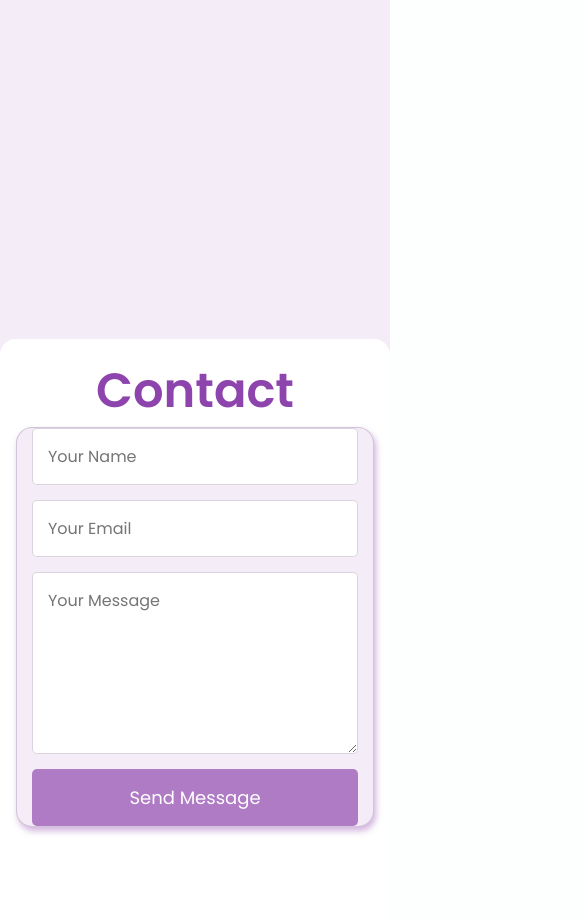
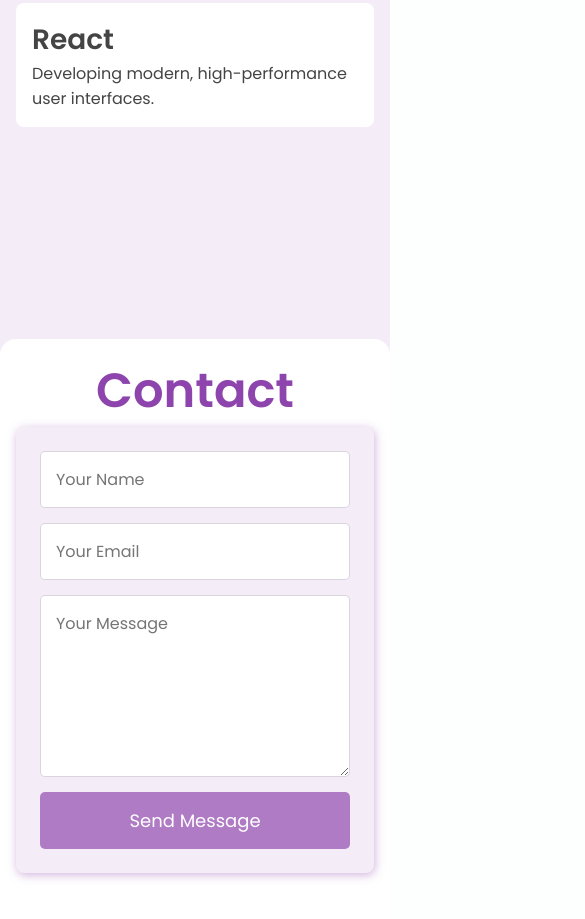
Before and after one commit to hussain-ahmed2/portfolio-hussain, a plain HTML site: page index.html in a window 390 px wide. Shown: the part 2193-3112 px from the top of the page, 585 px wide, since content can reach past the window. Drawn offline with Linux system fonts and the light colour scheme.

Commit message:
second commit

```diff
--- a/style.css
+++ b/style.css
@@ -213,11 +213,10 @@ main {
     gap: 15px;
     max-width: 600px;
     width: 100%;
-    margin: auto;
-    border: 1px solid var(--border-color);
+    margin: 0 auto;
     padding: 1.5rem;
-    border-radius: 1rem;
-    box-shadow: 2px 4px 6px var(--shadow-color);
+    border-radius: 0.5rem;
+    box-shadow: 1px 2px 10px var(--shadow-color);
     background-color: var(--bg-color);
 }
 
@@ -252,6 +251,12 @@ footer {
 
 footer p {
 	color: white;
+}
+
+@media screen and (max-width: 1024px) {
+	.skill-cards {
+		grid-template-columns: repeat(3, minmax(200px, auto));
+	}
 }
 
 @media screen and (max-width: 768px) {
@@ -309,9 +314,13 @@ footer p {
 		background-color: #8e44ad22;
 	}
 
+	.skill-cards {
+		grid-template-columns: repeat(2, minmax(200px, auto));
+	}
+}
 
-	.contact-form {
-        width: 100%;
-        padding: 0 15px;
-    }
+@media screen and (max-width: 540px) {
+	.skill-cards {
+		grid-template-columns: repeat(1, minmax(200px, auto));
+	}
 }
```
